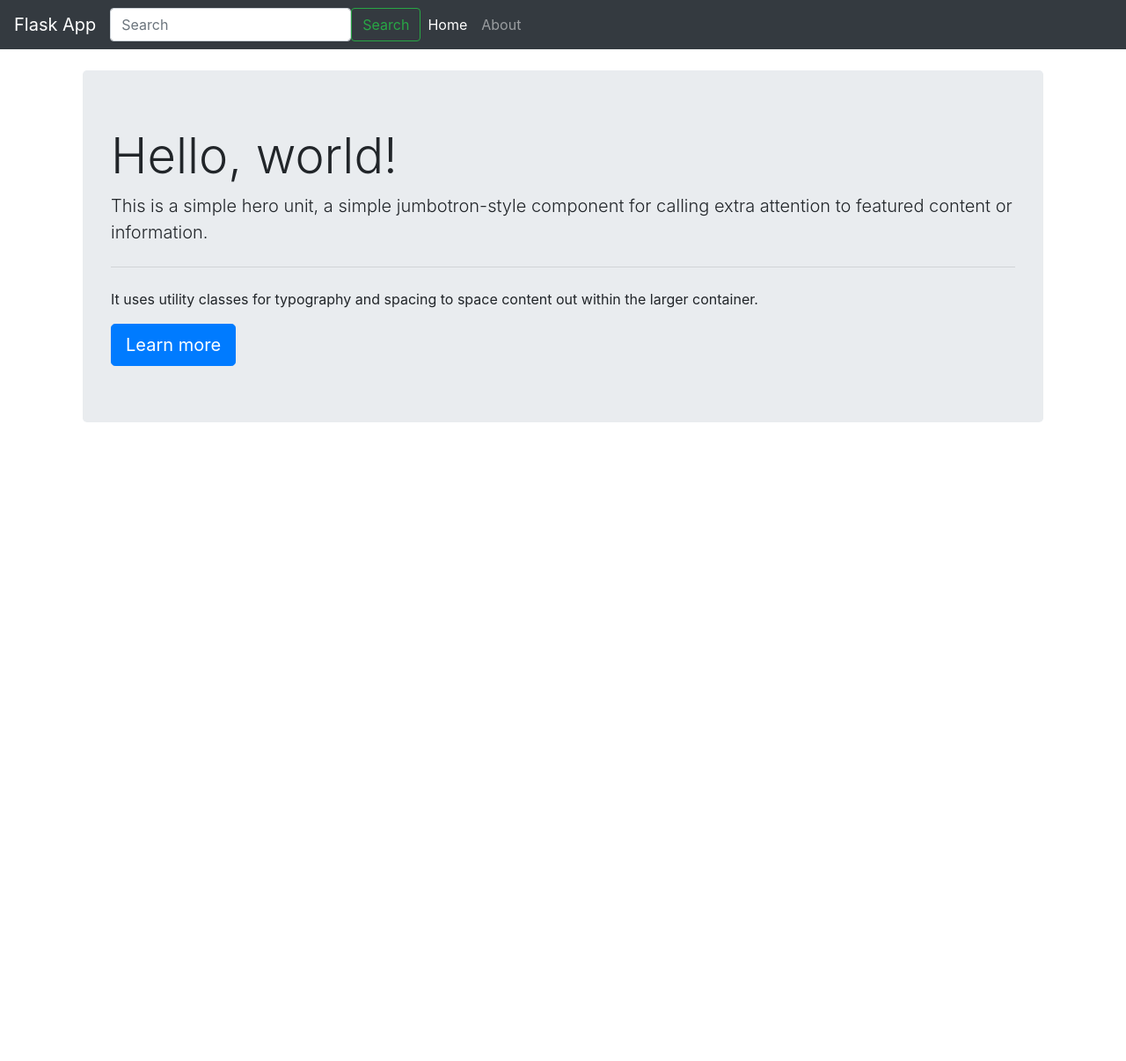
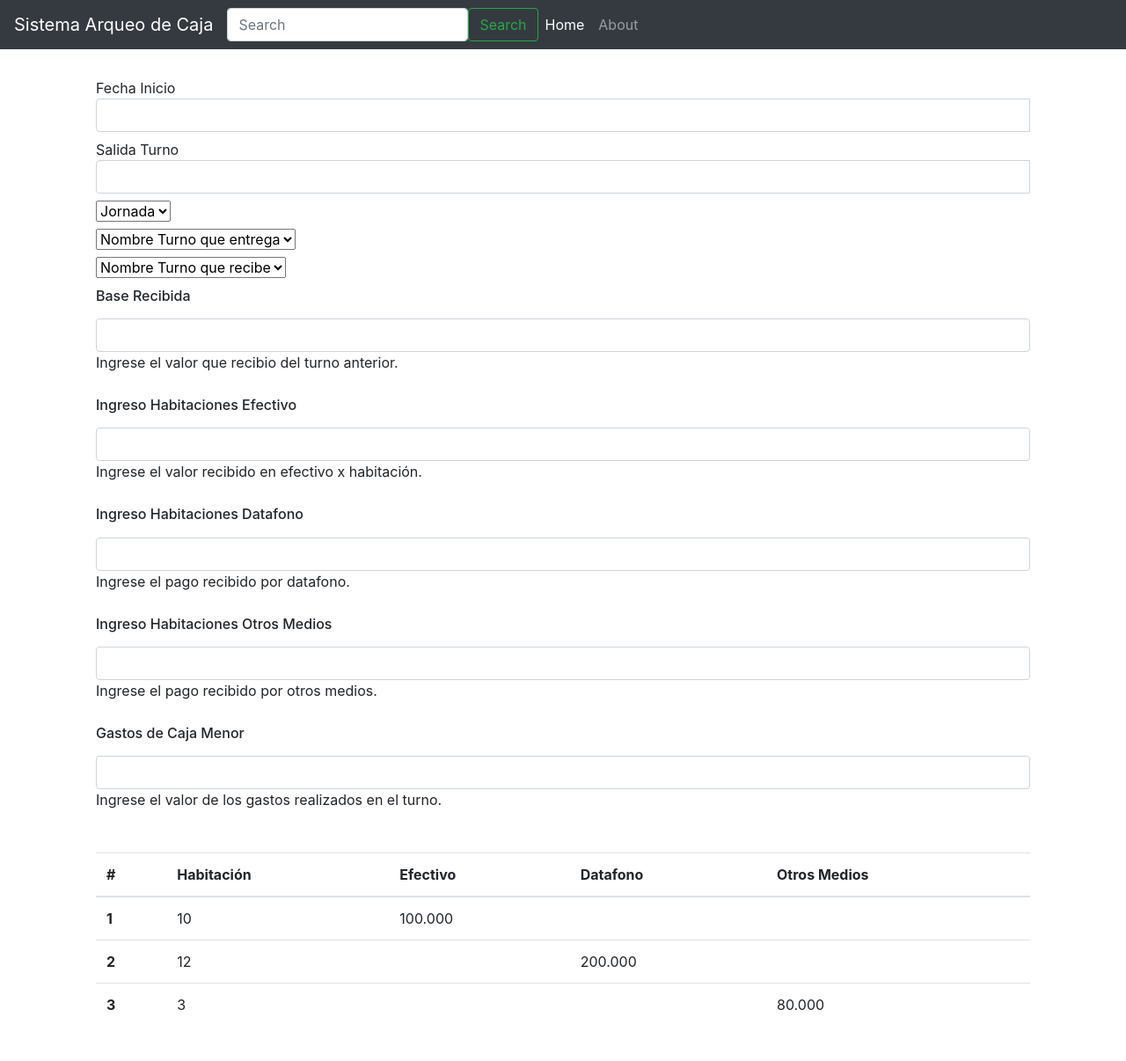
Before and after one commit to aagude18/SATH-Sistema-Arqueo-Turnos-Hotel-, a Flask app: page / in a window 1280 px wide. Shown: the whole page at 88% size. Before the commit the page ends 480 px from the top, so only its background shows below. Run offline with Flask 2, Linux system fonts and the light colour scheme; some libraries are stand-ins or nearby versions.

Commit message:
Se agrega estructura base del formulario

```diff
--- a/templates/home.html
+++ b/templates/home.html
@@ -2,12 +2,131 @@
 
 {% block content %}
 
-<div class="jumbotron">
-  <h1 class="display-4">Hello, world!</h1>
-  <p class="lead">This is a simple hero unit, a simple jumbotron-style component for calling extra attention to featured content or information.</p>
-  <hr class="my-4">
-  <p>It uses utility classes for typography and spacing to space content out within the larger container.</p>
-  <a class="btn btn-primary btn-lg" href="#" role="button">Learn more</a>
+<div class="container mt-2">
+  <h0>Fecha Inicio</h0>
+  <div class="input-group date">
+    <input type="text" class="form-control" id="fecha_ingreso">
+    <span class="input-group-addon"><i class="glyphicon glyphicon-th"></i></span>
+  </div>
+</div>
+<div class="container mt-2">
+  <h0>Salida Turno</h0>
+  <div class="input-group date">
+    <input type="text" class="form-control" id="fecha_salida">
+    <span class="input-group-addon"><i class="glyphicon glyphicon-th"></i></span>
+  </div>
+</div>
+<div class="container mt-2">
+  <select class="form-select" aria-label="Default select example">
+    <option selected>Jornada</option>
+    <option value="1">Día</option>
+    <option value="2">Tarde</option>
+    <option value="3">Noche</option>
+  </select>
+</div>
+<div class="container mt-2">
+  <select class="form-select" aria-label="Default select example">
+    <option selected>Nombre Turno que entrega</option>
+    <option value="1">Betty Berta</option>
+    <option value="2">Leisby Marrugo</option>
+    <option value="3">Sindry Umaña</option>
+  </select>
+</div>
+<div class="container mt-2">
+  <select class="form-select" aria-label="Default select example">
+    <option selected>Nombre Turno que recibe</option>
+    <option value="1">Betty Berta</option>
+    <option value="2">Leisby Marrugo</option>
+    <option value="3">Sindry Umaña</option>
+  </select>
+</div>
+<form>
+  <div class="container mt-2">
+    <label for="baseRecibida" class="form-label"><h6>Base Recibida</h6></label>
+    <input type="base" class="form-control" id="baseRecibida" aria-describedby="baseHelp">
+    <div id="baseHelp" class="display-6">Ingrese el valor que recibio del turno anterior.</div>
+  </div>
+  <div class="container mt-4">
+    <label for="ingresoEfectivo" class="form-label"><h6>Ingreso Habitaciones Efectivo</h6></label>
+    <input type="efectvo" class="form-control" id="ingresoEfectivo" aria-describedby="efectivoHelp">
+    <div id="efectivoHelp" class="display-6">Ingrese el valor recibido en efectivo x habitación.</div>
+  </div>
+  <div class="container mt-4">
+    <label for="ingresoDatafono" class="form-label"><h6>Ingreso Habitaciones Datafono</h6></label>
+    <input type="datafono" class="form-control" id="ingresoDatafono" aria-describedby="datafonoHelp">
+    <div id="datafonoHelp" class="display-6">Ingrese el pago recibido por datafono.</div>
+  </div>
+  <div class="container mt-4">
+    <label for="ingresoOtros" class="form-label"><h6>Ingreso Habitaciones Otros Medios</h6></label>
+    <input type="otros" class="form-control" id="ingresoOtros" aria-describedby="otrosHelp">
+    <div id="otrosHelp" class="display-6">Ingrese el pago recibido por otros medios.</div>
+  </div>
+  <div class="container mt-4">
+    <label for="gastosCaja" class="form-label"><h6>Gastos de Caja Menor </h6></label>
+    <input type="gastos" class="form-control" id="gastosCaja" aria-describedby="gastosHelp">
+    <div id="gastosHelp" class="display-6">Ingrese el valor de los gastos realizados en el turno.</div>
+  </div>
+</form>
+<div class="container mt-5">
+  <table class="table">
+    <thead>
+      <tr>
+        <th scope="col">#</th>
+        <th scope="col">Habitación</th>
+        <th scope="col">Efectivo</th>
+        <th scope="col">Datafono</th>
+        <th scope="col">Otros Medios</th>
+      </tr>
+    </thead>
+    <tbody>
+      <tr>
+        <th scope="row">1</th>
+        <td>10</td>
+        <td>100.000</td>
+        <td></td>
+        <td></td>
+      </tr>
+      <tr>
+        <th scope="row">2</th>
+        <td>12</td>
+        <td></td>
+        <td>200.000</td>
+        <td></td>
+      </tr>
+      <tr>
+        <th scope="row">3</th>
+        <td>3</td>
+        <td></td>
+        <td></td>
+        <td>80.000</td>
+      </tr>
+    </tbody>
+  </table>
+
 </div>
 
+
+<!-- JavaScript de Bootstrap y jQuery -->
+<script src="https://code.jquery.com/jquery-3.6.0.min.js"></script>
+<script src="https://cdn.jsdelivr.net/npm/bootstrap@5.3.0-alpha1/dist/js/bootstrap.bundle.min.js"></script>
+<!-- JavaScript de Bootstrap-datepicker -->
+<script src="https://cdnjs.cloudflare.com/ajax/libs/bootstrap-datepicker/1.9.0/js/bootstrap-datepicker.min.js"></script>
+<!-- Configuración del datepicker -->
+<script>
+  $(document).ready(function(){
+      $('#fecha_ingreso').datepicker({
+          format: 'dd/mm/yyyy',
+          autoclose: true,
+          language: 'es'
+      });
+  });
+  $(document).ready(function(){
+      $('#fecha_salida').datepicker({
+          format: 'dd/mm/yyyy',
+          autoclose: true,
+          language: 'es'
+      });
+  });
+</script>
+
 {% endblock%}
--- a/templates/layout.html
+++ b/templates/layout.html
@@ -2,16 +2,17 @@
 <html lang="en">
   <head>
     <meta charset="UTF-8">
-    <title>Flask Web App</title>
+    <title>Sistema Arqueo</title>
     <!-- BOOTSTRAP 4 CDN -->
     <link rel="stylesheet" href="https://stackpath.bootstrapcdn.com/bootstrap/4.2.1/css/bootstrap.min.css" integrity="sha384-GJzZqFGwb1QTTN6wy59ffF1BuGJpLSa9DkKMp0DgiMDm4iYMj70gZWKYbI706tWS" crossorigin="anonymous">
     <!-- CUSTOM CSS -->
     <link rel="stylesheet" href="{{ url_for('static', filename='css/main.css') }}">
+    <link href="https://cdnjs.cloudflare.com/ajax/libs/bootstrap-datepicker/1.9.0/css/bootstrap-datepicker.min.css" rel="stylesheet">
   </head>
   <body>
 
     <nav class="navbar navbar-expand-lg navbar-dark bg-dark">
-      <a class="navbar-brand" href="{{ url_for('home') }}">Flask App</a>
+      <a class="navbar-brand" href="{{ url_for('home') }}">Sistema Arqueo de Caja</a>
       <button class="navbar-toggler" type="button" data-toggle="collapse" data-target="#navbarNav" aria-controls="navbarNav" aria-expanded="false" aria-label="Toggle navigation">
         <span class="navbar-toggler-icon"></span>
       </button>
@@ -39,5 +40,7 @@
 
     <!-- SCRIPTS -->
     <script src="{{url_for('static', filename='js/main.js')}}"></script>
+
+</script>
   </body>
 </html>
```
